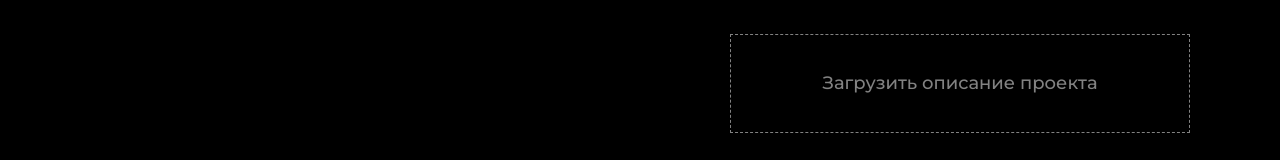
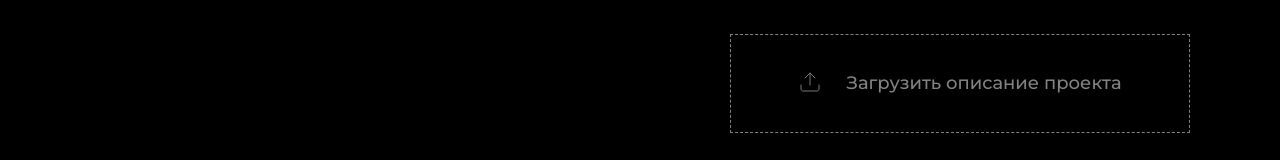
Before and after one commit to sofia-g-per/ITPRO_front, a React (Create React App) app: page / in a window 1280 px wide. Shown: the part 438-598 px from the top of the page. Built offline with nearby package versions, Linux system fonts and the light colour scheme.

Commit message:
Changed components to functional. Added icon on fileInput

```diff
--- a/src/components/ContactUs.jsx
+++ b/src/components/ContactUs.jsx
@@ -1,5 +1,5 @@
+import { useState } from 'react'
 
-import React, {Component} from 'react';
 import TextInput from './Form/TextInput.jsx'
 import Formfield from './Form/Formfield.jsx'
 import FormSelect from './Form/FormSelect.jsx'
@@ -7,12 +7,11 @@ import FileInput from './Form/FileInput.jsx'
 import BasicButton from './UI/BasicButton.jsx'
 import '../css/form.css'
 
-class contactUs extends Component{
+function ContactUs() {
     // технологии должны выводится из api
-    constructor(){
-        super();
-        this.state = {
-            formFields: [
+
+    const [formFields, updateFormFields] = useState(
+        [
             {
                 title: 'Имя',
                 value: '',
@@ -46,11 +45,7 @@ class contactUs extends Component{
                 comment: 'Поддерживаемые форматы: PDF, DOCX, PNG, JPEG '
             },
         ]
-        }
-    }
-
-    render() {
-        const {formFields} = this.state;
+    );
     return(
         <section className="split-middle-flex contact-us">
             <div className='contact-us__text'>
@@ -78,6 +73,5 @@ class contactUs extends Component{
         </section>
     );
 }
-}
 
-export default contactUs;
+export default ContactUs;
--- a/src/components/Form/FileInput.jsx
+++ b/src/components/Form/FileInput.jsx
@@ -7,7 +7,9 @@ export default class fileInput extends Component {
     const {title} = fieldData;
     return (
       <div className='form__file-wrapper'>
-        <label for={title} className='form__file-label basic-text'>{title}</label>
+        <div className='form__file-label-wrapper'>
+          <label htmlFor={title} className='basic-text'>{title}</label>
+        </div>
         <input id={title} className='visually-hidden' type="file" />
       </div>
     )
--- a/src/components/Form/textInput.jsx
+++ b/src/components/Form/textInput.jsx
@@ -1,14 +1,10 @@
-import React, {Component} from 'react';
 
-class TextInput extends Component {
-
-  render(){
-    const {fieldData} = this.props;
-    const {title} = fieldData;
-    return (
-      <input type="text" aria-label={title} placeholder={title} className="form__input basic-text" />
-    );
-  }
+function TextInput(props) {
+  const {fieldData} = props;
+  const {title} = fieldData;
+  return (
+    <input type="text" aria-label={title} placeholder={title} className="form__input basic-text" />
+  );
 
 }
 
--- a/src/css/form.css
+++ b/src/css/form.css
@@ -47,5 +47,25 @@
     display: flex;
     justify-content: center;
     padding: 4.4vh 0;
+}
+
+.form__file-wrapper,
+.form__file-label-wrapper{
     cursor: pointer;
 }
+
+.form__file-label-wrapper{
+    display: flex;
+}
+
+.form__file-label-wrapper::before{
+    content: '';
+    display: block;
+    background-image: url('../img/upload-icon.svg');
+    width: 2.4rem;
+    height: 2.4rem;
+}
+
+.form__file-label-wrapper label{
+    padding-left: 2.4rem;
+}
--- a/src/css/index.css
+++ b/src/css/index.css
@@ -100,4 +100,5 @@ body {
   background-color: var(--color-accent-purple--dark);
   border: none;
   padding: 2vh 0;
+  cursor: pointer;
 }
```
Also changed, not shown: src/img/upload-icon.svg (added). Lines whose indentation alone changed are shown as unchanged.
